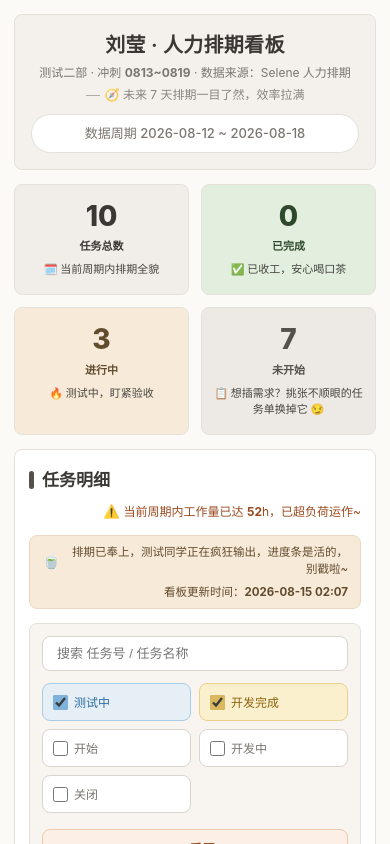
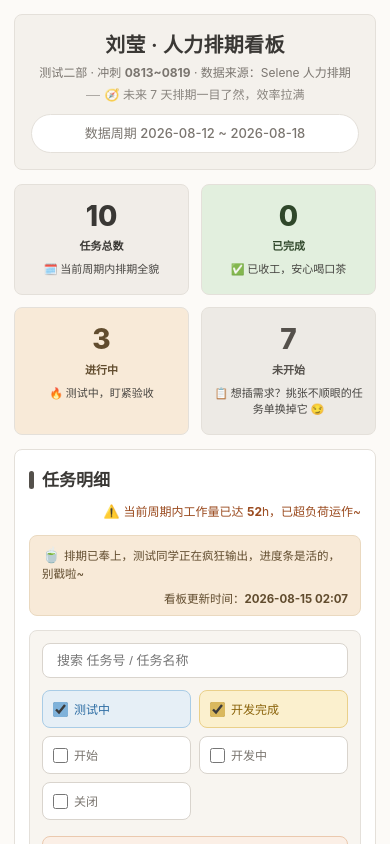
Before and after one commit to 19946274263/selene-schedule-dashboard, a plain HTML site: page 刘莹_人力排期看板.html in a window 390 px wide. Drawn offline with Linux system fonts and the light colour scheme.

Commit message:
移动端横幅拆分为两部分：排期已奉上提示靠左换行、看板更新时间固定右下角

```diff
--- a/刘莹_人力排期看板.html
+++ b/刘莹_人力排期看板.html
@@ -175,9 +175,9 @@ tbody tr:last-child td{border-bottom:none}
 /* 顶部俏皮提示语 */
 .tip{display:flex;align-items:center;gap:8px;font-size:12.5px;color:var(--c-run-txt);background:var(--c-run-bg);border:1px solid #EAD9C0;border-radius:8px;padding:9px 14px;margin-bottom:14px}
 .tip .em{font-size:15px}
-.banner-text{flex:1;min-width:0;white-space:normal;word-break:break-word;overflow-wrap:anywhere}
-.banner-fetch{margin-left:auto;white-space:nowrap}
-.tip.banner-fetch{flex-wrap:wrap;gap:4px 8px}
+.banner-msg{flex:1;min-width:0;white-space:normal;word-break:break-word;overflow-wrap:anywhere;text-align:left}
+.banner-time{margin-left:auto;white-space:nowrap;text-align:right}
+.tip.banner-box{display:flex;align-items:center;flex-wrap:wrap;gap:4px 8px}
 /* 弱化版提示语（置于窗口信息上方，视觉更轻） */
 .tip-soft{display:flex;align-items:center;gap:7px;font-size:12px;color:var(--sub);background:transparent;border:none;border-radius:8px;padding:0 2px 4px;margin-bottom:8px;opacity:.85}
 .tip-soft .em{font-size:14px;opacity:.9}
@@ -251,7 +251,9 @@ tbody tr:last-child td{border-bottom:none}
   .reset-btn{margin-left:0;width:100%;margin-top:4px}
   .filters .hint{margin-left:0;text-align:right}
   .tip{font-size:11.5px;padding:8px 12px}
-  .banner-fetch{margin-left:0;width:100%;text-align:right;flex-basis:100%;margin-top:2px}
+  .tip.banner-box{align-items:flex-start}
+  .banner-msg{flex:1 1 100%;text-align:left}
+  .banner-time{flex:0 0 100%;margin-left:0;text-align:right;margin-top:4px}
   .tbl-wrap{display:none}
   .mobile-list{display:block}
   .m-card{min-width:0;word-break:break-word;overflow-wrap:anywhere}
@@ -304,10 +306,9 @@ tbody tr:last-child td{border-bottom:none}
       <h2>任务明细</h2>
       <span class="overload-tip" id="overload-tip"><span class="em">⚠️</span><span>当前周期内工作量已达 <b id="total-workload">0</b>h，已超负荷运作~</span></span>
     </div>
-    <div class="tip banner-fetch">
-      <span class="em">🍵</span>
-      <span class="banner-text">排期已奉上，测试同学正在疯狂输出，进度条是活的，别戳啦~</span>
-      <span class="banner-fetch" id="banner-fetch"></span>
+    <div class="tip banner-box">
+      <div class="banner-msg"><span class="em">🍵</span> 排期已奉上，测试同学正在疯狂输出，进度条是活的，别戳啦~</div>
+      <div class="banner-time" id="banner-fetch"></div>
     </div>
     <div class="filters">
       <input id="q" type="text" placeholder="搜索 任务号 / 任务名称 / 产品 / 客户项目…">
```
Also changed, not shown: deploy/index.html (+9 -8 lines), 1 other file.
